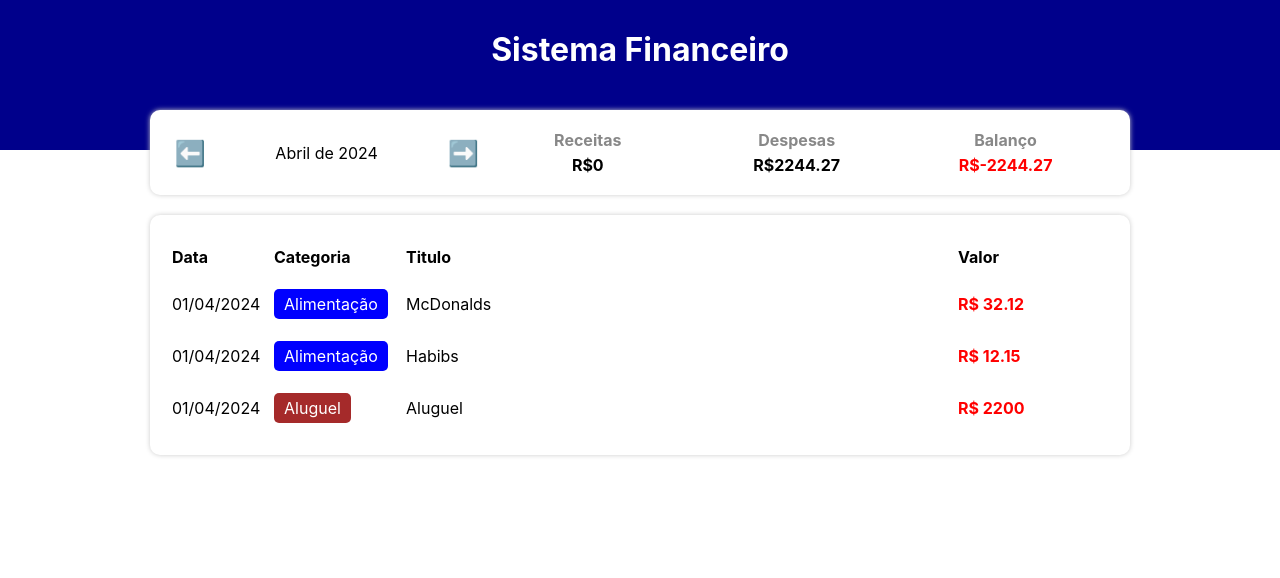
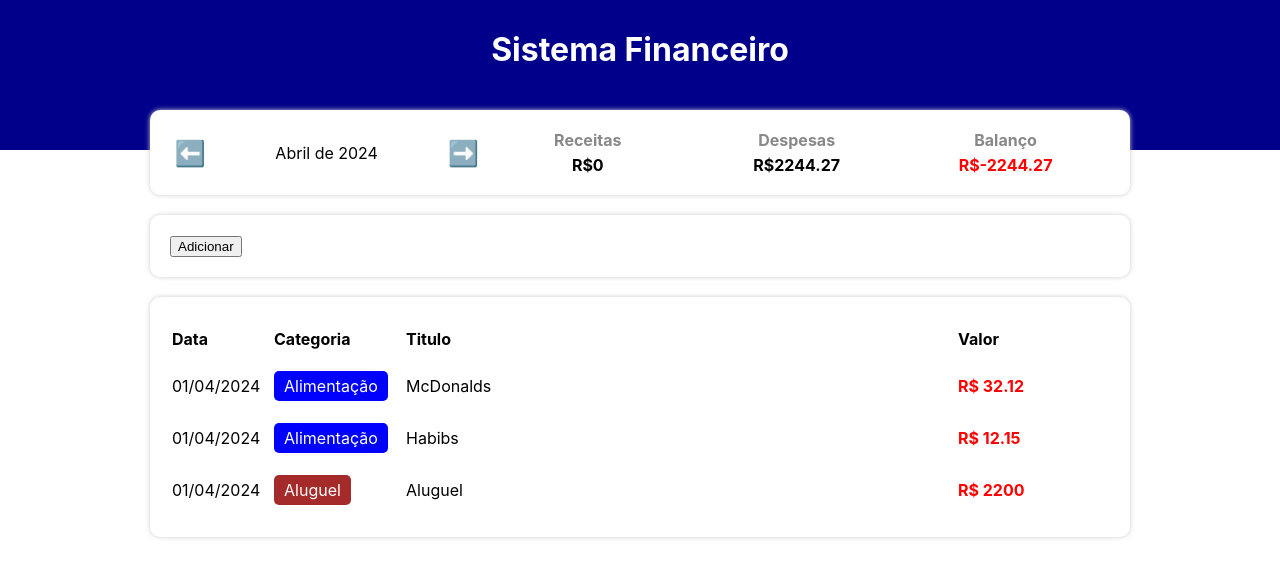
Before and after one commit to gemaquejr/react-expense-manager, a React (Create React App) app: page / in a window 1280 px wide. Shown: the top 578 px of the page. Built offline with nearby package versions, Linux system fonts and the light colour scheme.

Commit message:
Adiciona componente InfoArea
Signed-off-by: gemaquejr <gemaquejr@hotmail.com>

```diff
--- a/src/App.tsx
+++ b/src/App.tsx
@@ -8,6 +8,7 @@
 
 import { TableArea } from './components/TableArea';
 import { InfoArea } from './components/InfoArea';
+import { InputArea } from './components/InputArea';
 
 const App = () => {
   const [list, setList] = useState(items);
@@ -40,6 +41,12 @@
     setCurrentMonth(newMonth);
   }
 
+  const handleAddItem = (item: Item) => {
+    let newList = [...list];
+    newList.push(item);
+    setList(newList);
+  }
+
   return (
     <C.Container>
       <C.Header>
@@ -54,6 +61,9 @@
           income={income}
           expense={expense}
         />
+
+        <InputArea onAdd={handleAddItem} />
+
         <TableArea list={filteredList} />
       </C.Body>
     </C.Container>
--- /dev/null
+++ b/src/components/InputArea/index.tsx
@@ -0,0 +1,25 @@
+import * as C from './styles';
+import { Item } from '../../types/Item';
+
+type Props = {
+    onAdd: (item: Item) => void;
+}
+
+export const InputArea = ({ onAdd }: Props) => {
+
+    const handleAddEvent = () => {
+        let newItem: Item = {
+            date: new Date(2024, 3, 27),
+            category: 'food',
+            title: 'Item de teste',
+            value: 35
+        }
+        onAdd(newItem);
+    }
+
+    return (
+        <C.Container>
+            <button onClick={handleAddEvent}>Adicionar</button>
+        </C.Container>
+    )
+}
--- /dev/null
+++ b/src/components/InputArea/styles.ts
@@ -0,0 +1,9 @@
+import styled from "styled-components";
+
+export const Container = styled.div`
+    background-color: #FFF;
+    box-shadow: 0px 0px 5px #CCC;
+    border-radius: 10px;
+    padding: 20px;
+    margin-top: 20px;
+`;
```
